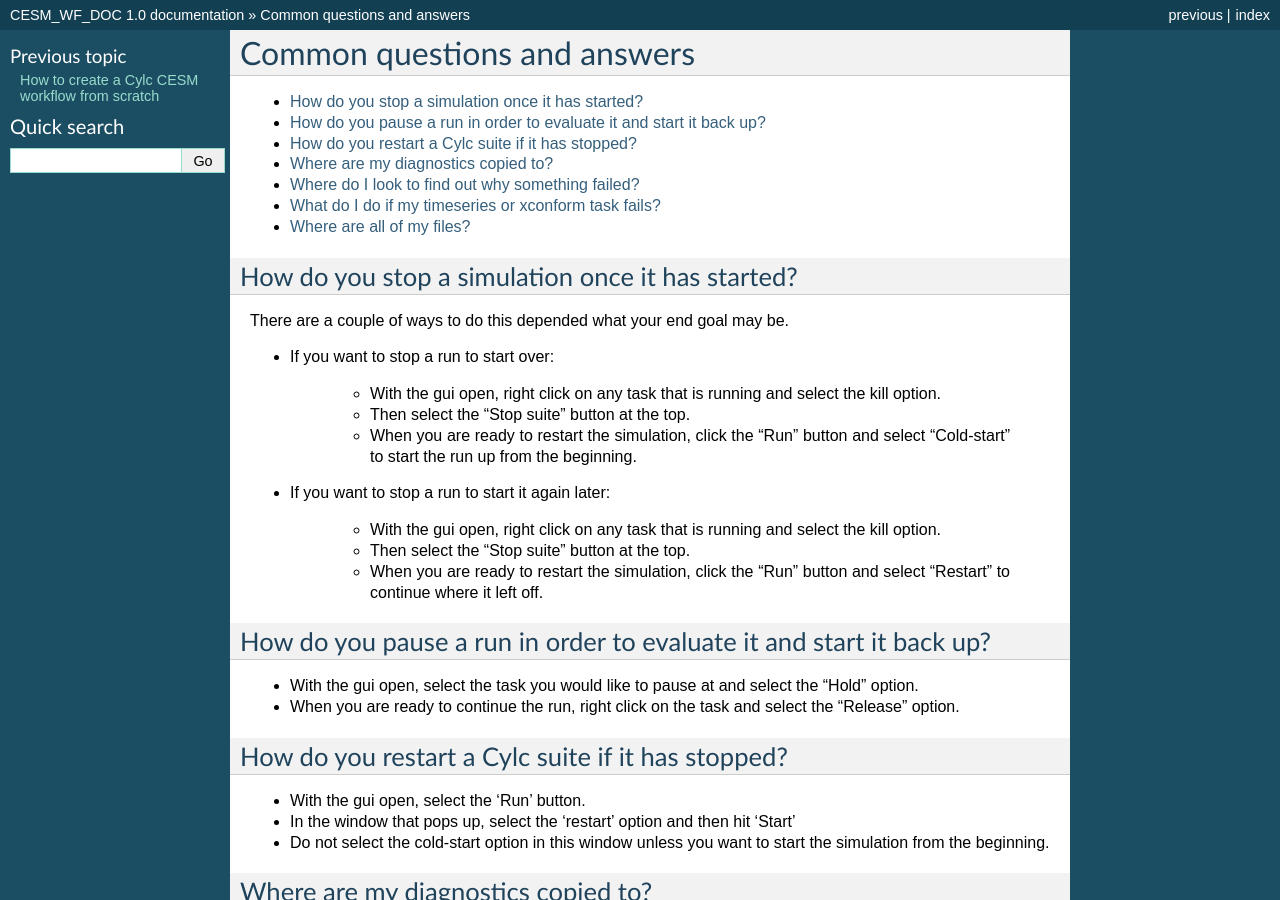
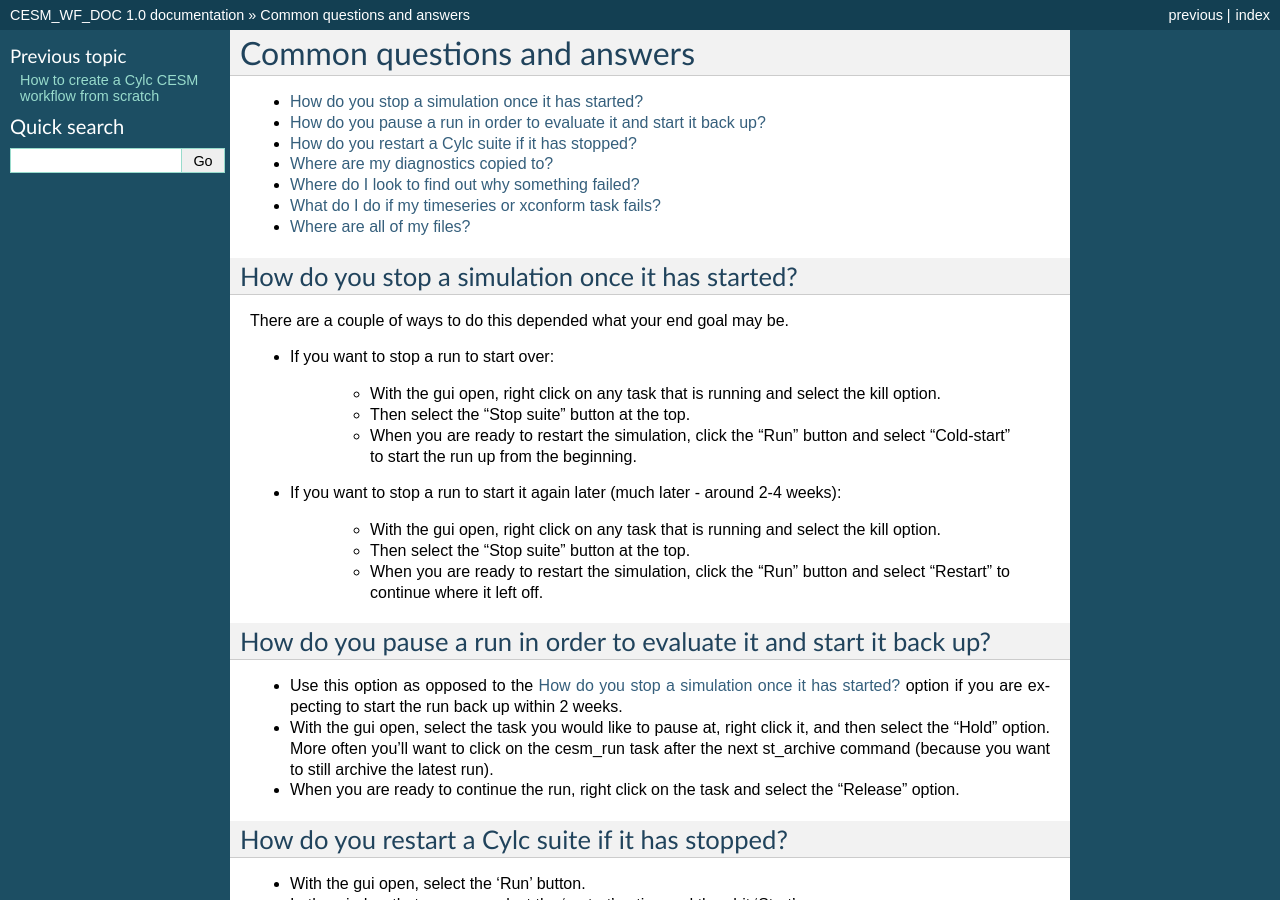
Before and after one commit to NCAR/CESM-WF_Documentation, a Sphinx documentation site: the page built from source/faq.rst, in a window 1280 px wide and 900 px high. Built offline with Sphinx 7.4.7, drawn with Linux system fonts in a browser that asks for light colours.

Commit message:
Modified the How do you stop a simulation once it has started? and How do you pause a run in order to evaluate it and start it back up? sections to be more clear

```diff
--- a/source/faq.rst
+++ b/source/faq.rst
@@ -33,7 +33,7 @@
 
     *  When you are ready to restart the simulation, click the "Run" button and select "Cold-start" to start the run up from the beginning.
 
-*  If you want to stop a run to start it again later:
+*  If you want to stop a run to start it again later (much later - around 2-4 weeks):
 
     *  With the gui open, right click on any task that is running and select the kill option.
 
@@ -47,7 +47,9 @@
 How do you pause a run in order to evaluate it and start it back up?
 --------------------------------------------------------------------
 
-*  With the gui open, select the task you would like to pause at and select the "Hold" option.
+*  Use this option as opposed to the :ref:`stop_midrun` option if you are expecting to start the run back up within 2 weeks.
+
+*  With the gui open, select the task you would like to pause at, right click it, and then select the "Hold" option.  More often you'll want to click on the cesm_run task after the next st_archive command (because you want to still archive the latest run).
 
 *  When you are ready to continue the run, right click on the task and select the "Release" option.
 
```
Also changed, not shown: 5 other files.
